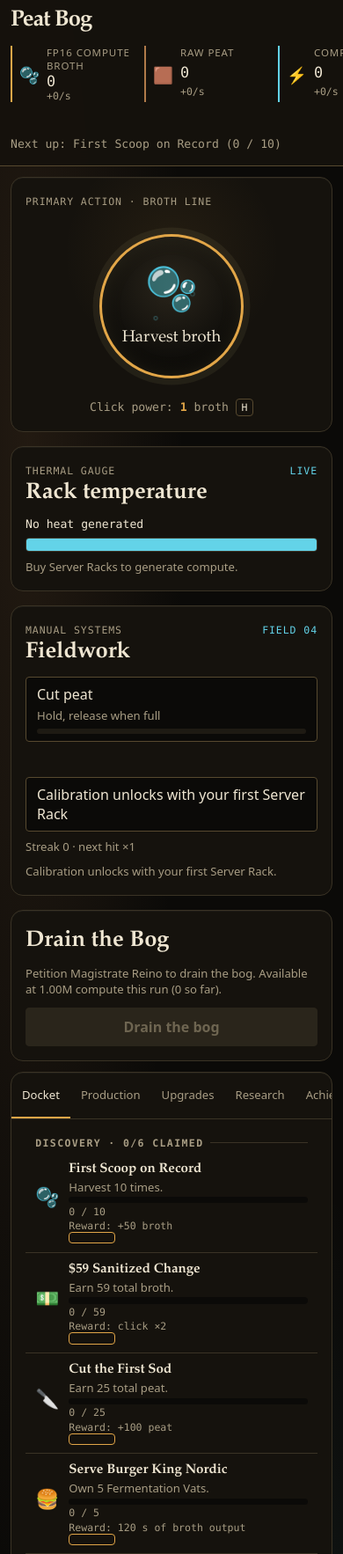
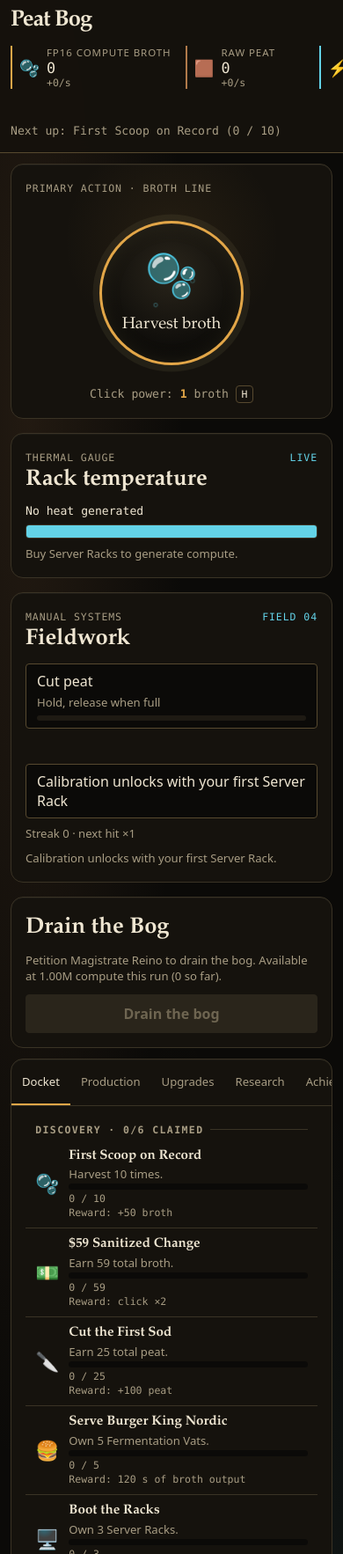
Before and after one commit to CommunityPokeOrg/peat-bog-incremental, a website built with Vite: page index.html in a window 390 px wide. Shown: the top 1766 px of the page at 88% size. Built offline with nearby package versions, Linux system fonts and the light colour scheme.

Commit message:
fix(ui): quest action pill, resource strip nowrap, toasts clear the mobile dock
Co-Authored-By: Devin AI <158243242+devin-ai-integration[bot]@users.noreply.github.com>

```diff
--- a/src/style.css
+++ b/src/style.css
@@ -171,6 +171,7 @@ textarea:focus-visible,
     "emoji name"
     "emoji value"
     "emoji rate";
+  flex: 0 0 auto;
   min-width: 9rem;
   padding-left: var(--sp-2);
   border-left: 2px solid var(--rule-strong);
@@ -183,7 +184,7 @@ textarea:focus-visible,
 .res[data-resource="evidence"] { border-color: var(--evidence); }
 .res[data-resource="bogCores"] { border-color: var(--core); }
 .res-emoji { grid-area: emoji; align-self: center; margin-right: var(--sp-2); font-size: 1.15rem; }
-.res-name { grid-area: name; color: var(--ink-dim); font-size: var(--fs-xs); letter-spacing: .08em; text-transform: uppercase; }
+.res-name { grid-area: name; color: var(--ink-dim); font-size: var(--fs-xs); letter-spacing: .08em; text-transform: uppercase; white-space: nowrap; }
 .res strong { grid-area: value; color: var(--ink); font: 1.05rem var(--font-mono); }
 .res em { grid-area: rate; color: var(--ink-dim); font: var(--fs-xs) var(--font-mono); font-style: normal; }
 
@@ -594,6 +595,12 @@ button.item {
   font-weight: 650;
   text-align: center;
   white-space: nowrap;
+}
+
+.quest-action {
+  min-width: 0;
+  padding: 0;
+  border: 0;
 }
 
 .item-action:empty,
@@ -1140,6 +1147,12 @@ button.item:hover:not(:disabled) .item-action {
     padding: var(--sp-2) var(--sp-3);
   }
 
+  .toasts {
+    right: var(--sp-3);
+    bottom: 4.5rem;
+    left: var(--sp-3);
+  }
+
   .site-footer {
     padding: 0 var(--sp-3) var(--sp-3);
   }
```
